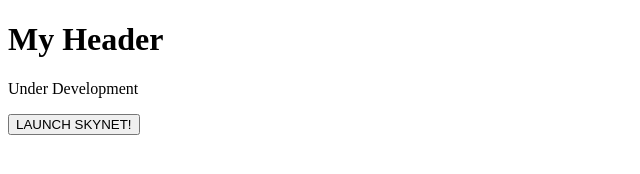
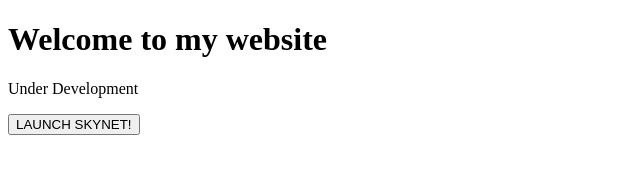
Before and after one commit to Beaven-T-Guwa/quick-project, a plain HTML site: page index.html in a window 1280 px wide. Shown: the whole page, without its empty margins (0-640 px from the left). Drawn offline with Linux system fonts and the light colour scheme; files whose address does not match are found by name.

Commit message:
changed page title

```diff
--- a/index.html
+++ b/index.html
@@ -11,7 +11,7 @@
 </head>
 <body>
     <h1 class="class">
-        My Header
+        Welcome to my website
     </h1>
     <p class="weird-class">
         Under Development
```
